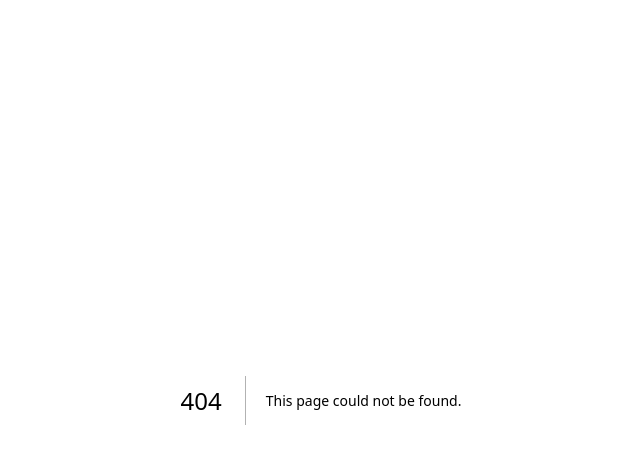
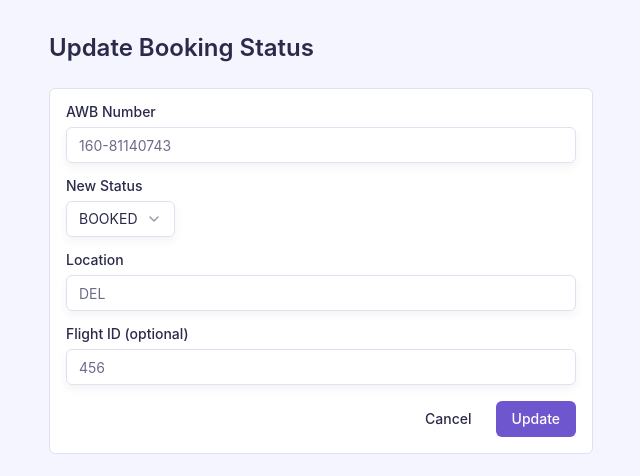
Before and after one commit to ArpitaAgrahari/air-cargo-system, a Next.js app in the folder frontend/: page /bookings/update in a window 1280 px wide. Before the commit this address had no page. Shown: the top 476 px of the page, without its empty margins (319-959 px from the left). Built offline with nearby package versions, Linux system fonts and the light colour scheme.

Commit message:
feat: implement UpdateBookingPage with status selection and form handling

```diff
--- /dev/null
+++ b/frontend/src/app/(form)/bookings/update/page.tsx
@@ -0,0 +1,101 @@
+"use client";
+
+import React, { useMemo, useState } from "react";
+import { Input, Button, Select, SelectContent, SelectItem, SelectTrigger, SelectValue, Label } from "@/components";
+import { useRouter, useSearchParams } from "next/navigation";
+import { useUpdateBooking } from "@/hooks";
+import { BookingStatus } from "@/types/booking";
+import { toast } from "sonner";
+
+const statusOptions: BookingStatus[] = [
+  "BOOKED",
+  "DEPARTED",
+  "ARRIVED",
+  "DELIVERED",
+  "CANCELLED",
+];
+
+export default function UpdateBookingPage() {
+  const router = useRouter();
+  const searchParams = useSearchParams();
+  const awbFromQuery = searchParams.get("awb") ?? "";
+
+  const [awbNo, setAwbNo] = useState(awbFromQuery);
+  const [newStatus, setNewStatus] = useState<BookingStatus>("BOOKED");
+  const [location, setLocation] = useState("");
+  const [flightId, setFlightId] = useState<string>("");
+
+  const { mutateAsync, isPending } = useUpdateBooking();
+
+  const normalizedAwb = useMemo(() => awbNo.replace(/\s+/g, ""), [awbNo]);
+
+  const onSubmit = async (e: React.FormEvent) => {
+    e.preventDefault();
+    if (!normalizedAwb || !newStatus || !location) {
+      toast.error("Please fill AWB, status and location");
+      return;
+    }
+    try {
+      const res = await mutateAsync({
+        awb_no: normalizedAwb,
+        new_status: newStatus,
+        location,
+        flight_id: flightId ? Number(flightId) : undefined,
+      });
+      if (res.success) {
+        toast.success(`Updated ${res.data?.awb_no} to ${res.data?.status}`);
+        router.push(`/track?awb=${normalizedAwb}`);
+      } else {
+        toast.error(res.message ?? "Update failed");
+      }
+    } catch (err) {
+      toast.error("Update failed");
+    }
+  };
+
+  return (
+    <div className="container mx-auto px-4 py-8 max-w-xl">
+      <h1 className="text-2xl font-semibold mb-6">Update Booking Status</h1>
+      <form onSubmit={onSubmit} className="space-y-4 bg-card rounded-md p-4 border">
+        <div className="space-y-2">
+          <Label htmlFor="awb">AWB Number</Label>
+          <Input
+            id="awb"
+            value={awbNo}
+            onChange={(e) => setAwbNo(e.target.value)}
+            placeholder="160-81140743"
+          />
+        </div>
+
+        <div className="space-y-2">
+          <Label htmlFor="status">New Status</Label>
+          <Select value={newStatus} onValueChange={(v) => setNewStatus(v as BookingStatus)}>
+            <SelectTrigger id="status">
+              <SelectValue placeholder="Select status" />
+            </SelectTrigger>
+            <SelectContent>
+              {statusOptions.map((s) => (
+                <SelectItem key={s} value={s}>{s}</SelectItem>
+              ))}
+            </SelectContent>
+          </Select>
+        </div>
+
+        <div className="space-y-2">
+          <Label htmlFor="location">Location</Label>
+          <Input id="location" value={location} onChange={(e) => setLocation(e.target.value)} placeholder="DEL" />
+        </div>
+
+        <div className="space-y-2">
+          <Label htmlFor="flight">Flight ID (optional)</Label>
+          <Input id="flight" value={flightId} onChange={(e) => setFlightId(e.target.value)} placeholder="456" />
+        </div>
+
+        <div className="flex gap-2 justify-end">
+          <Button type="button" variant="ghost" onClick={() => router.back()} disabled={isPending}>Cancel</Button>
+          <Button type="submit" disabled={isPending}>{isPending ? "Updating..." : "Update"}</Button>
+        </div>
+      </form>
+    </div>
+  );
+}
```
